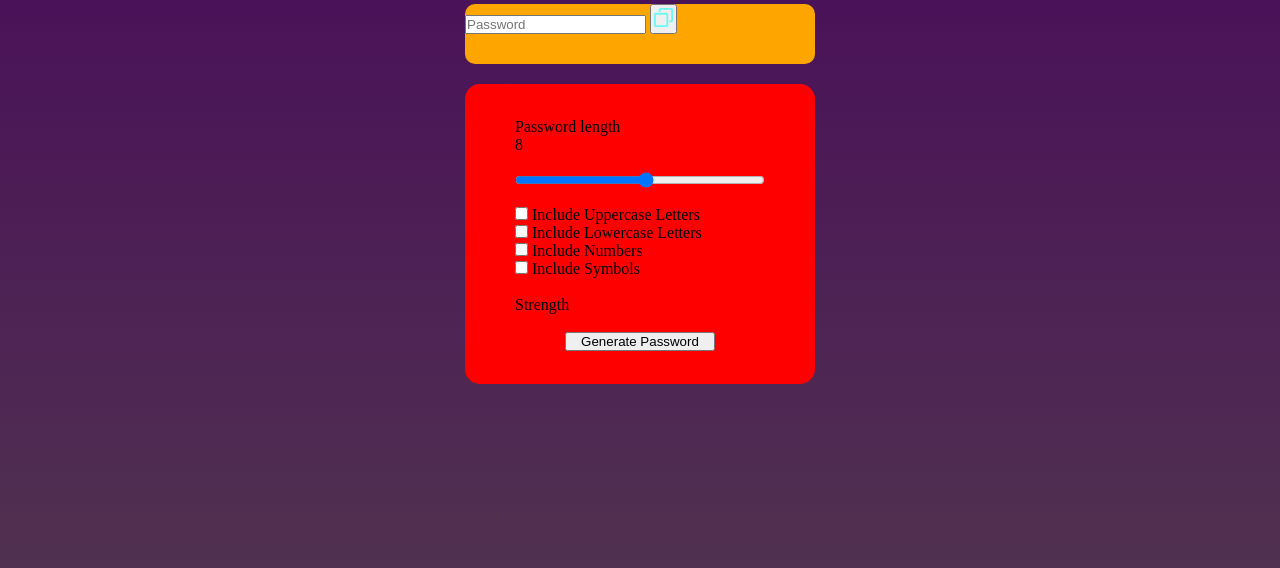
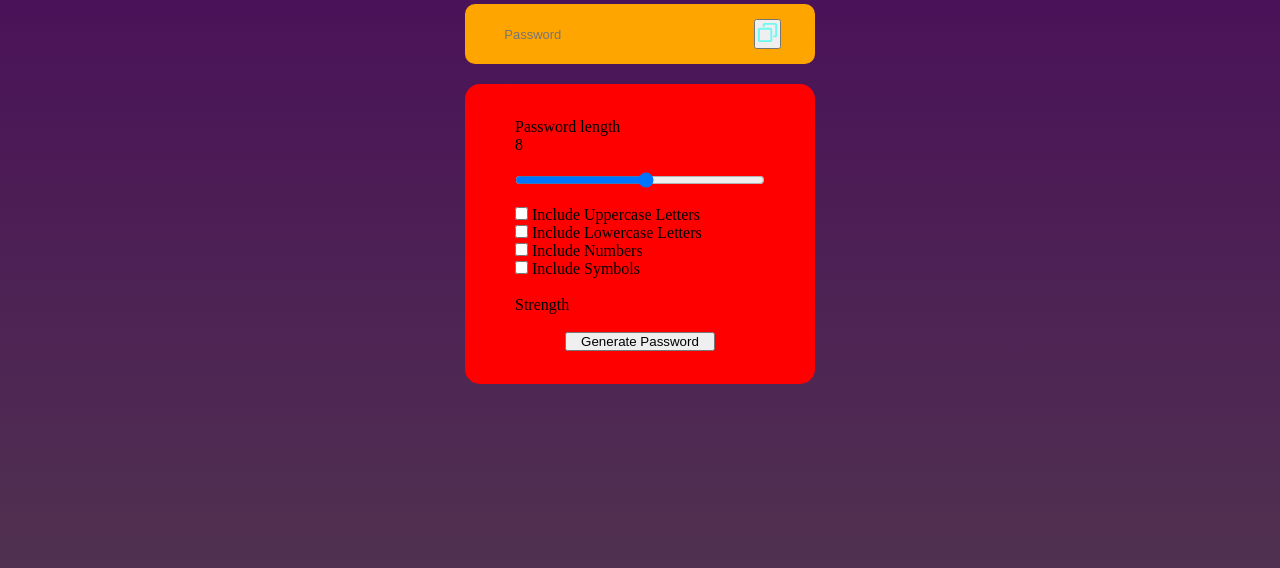
Before and after one commit to Kartik-Ranaut/Password-Generator, a plain HTML site: page index.html in a window 1280 px wide. Shown: the part 232-800 px from the top of the page. Drawn offline with Linux system fonts and the light colour scheme.

Commit message:
fifth day second

```diff
--- a/style.css
+++ b/style.css
@@ -24,6 +24,23 @@
     padding: 50px;
 
 }
+.output{
+    display: flex;
+    justify-content: space-around;
+    align-items: center;
+    flex-direction: row;
+}
+.display{
+    text-decoration: none;
+    border: 0;
+    padding: 5px;
+    margin: 0;
+    background: transparent;
+    font: 13px sans-serif;
+    cursor:default;
+
+}
+
 .header{
     font-size: 23px;
     color: white;
```
